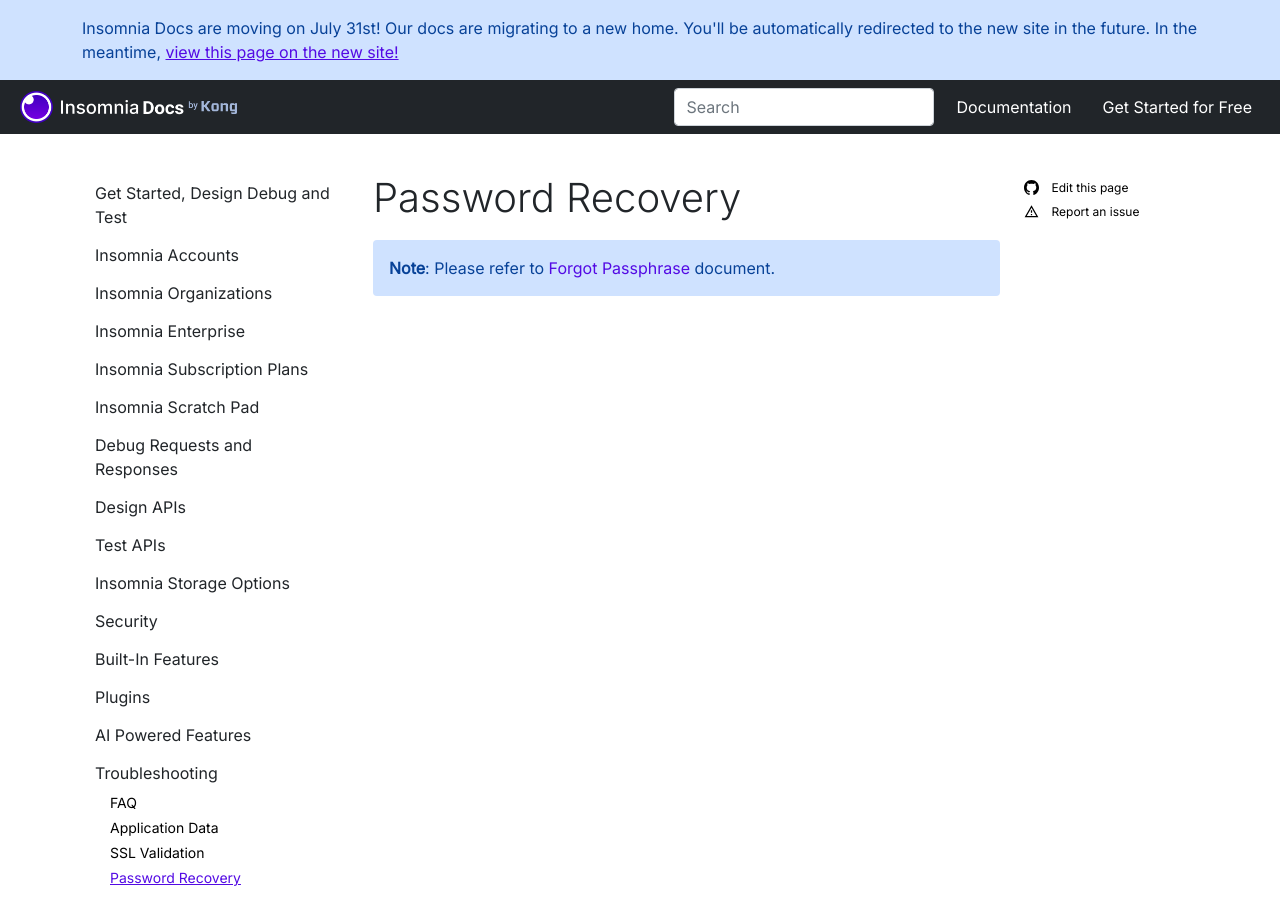
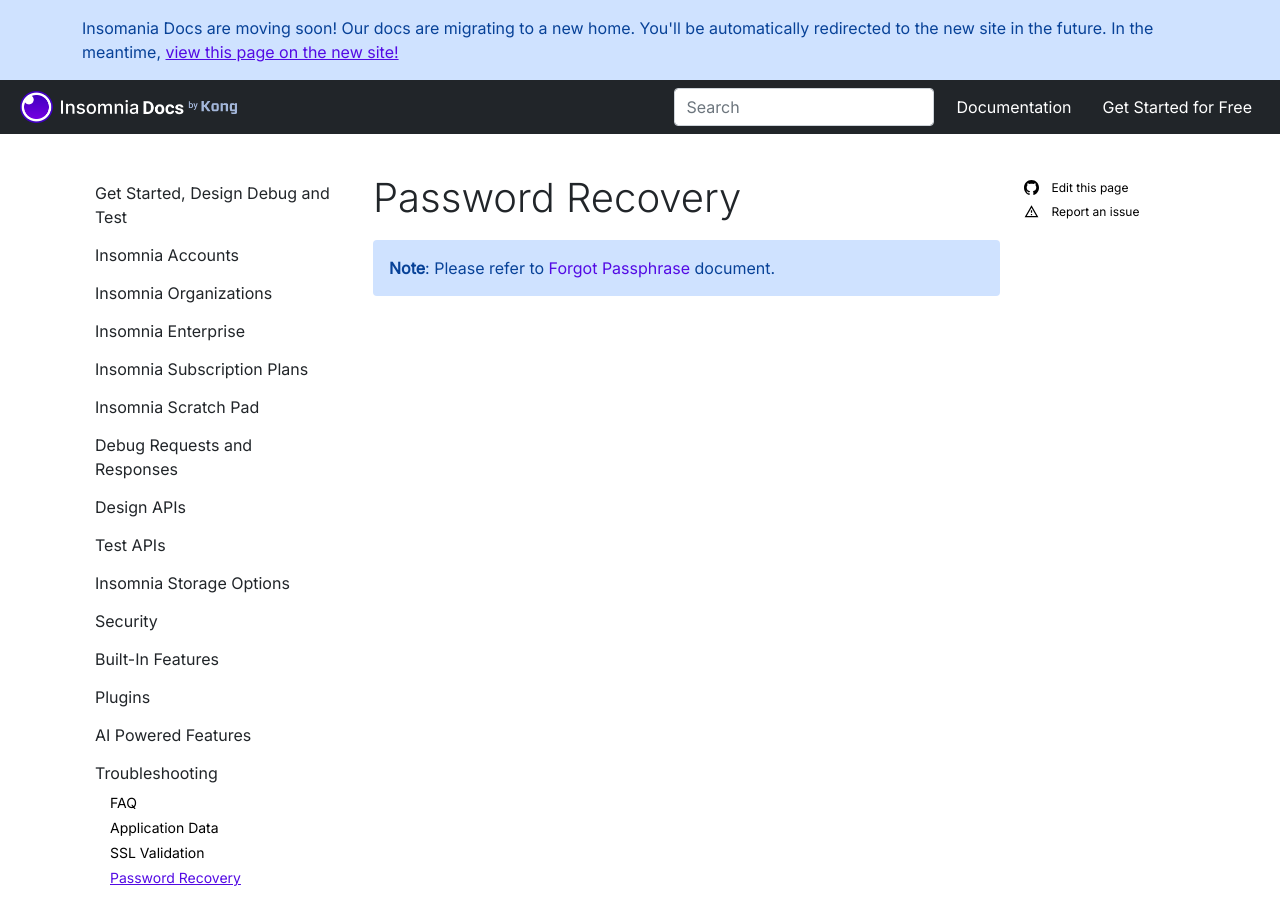
Before and after one commit to Kong/insomnia-docs, a Jekyll site: the page built from docs/insomnia/password-recovery.md, in a window 1280 px wide and 900 px high. Built offline with Jekyll 4.4.1, drawn with Linux system fonts in a browser that asks for light colours; comment, search, counter and statistics services are not loaded.

Commit message:
Revert "Update main-nav.html"
This reverts commit abd4dc64662bd84a1d12037e055d4fa8ffa8b76e.

```diff
--- a/docs/_includes/main-nav.html
+++ b/docs/_includes/main-nav.html
@@ -1,6 +1,6 @@
 <div id='banner' class="alert-primary">
   <div class="container">
-    <span>Insomnia Docs are moving on July 31st!</span> Our docs are migrating to a new home. You'll be automatically redirected to the new site in the future. In the meantime, <a href="{{page.dev_site_link}}">view this page on the new site!</a>
+    <span>Insomania Docs are moving soon!</span> Our docs are migrating to a new home. You'll be automatically redirected to the new site in the future. In the meantime, <a href="{{page.dev_site_link}}">view this page on the new site!</a>
   </div>
 </div>
 
```
